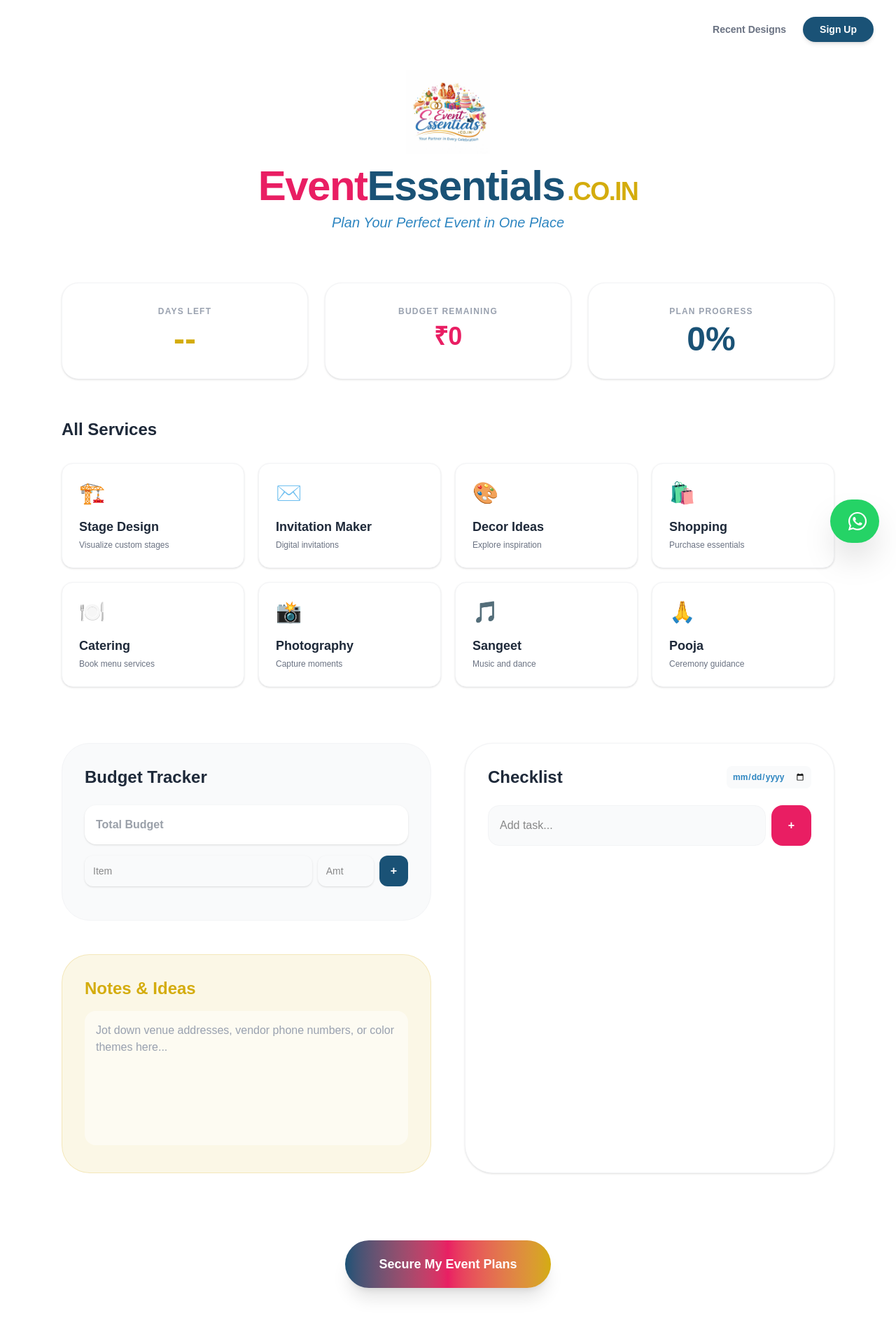
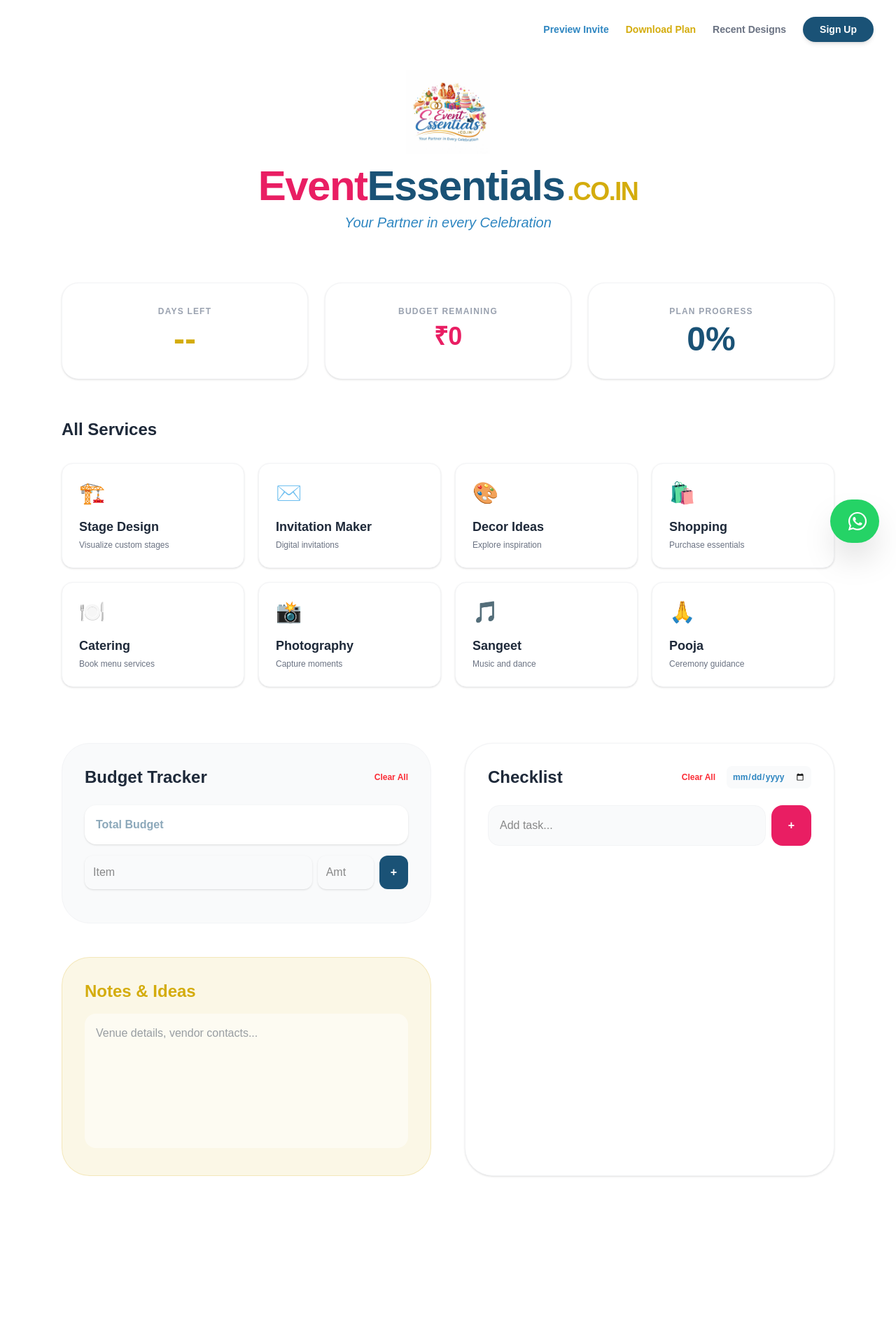
Before and after one commit to phanipavanmuttavarapu-svg/eventessentials-website, a Next.js app: page / in a window 1280 px wide. Shown: the top 1894 px of the page at 70% size. After the commit the page ends 1809 px from the top, so only its background shows below. Built offline with nearby package versions, Linux system fonts and the light colour scheme.

Commit message:
UI enhancments

```diff
--- a/app/page.tsx
+++ b/app/page.tsx
@@ -11,6 +11,7 @@
   const [recentProjects, setRecentProjects] = useState<any[]>([]);
   const [favorites, setFavorites] = useState<any[]>([]);
   const [showSignup, setShowSignup] = useState(false);
+  const [showInvitePreview, setShowInvitePreview] = useState(false);
   const [showRecent, setShowRecent] = useState(false);
 
   // State Management
@@ -38,9 +39,27 @@
     setTotalBudget(Number(localStorage.getItem("event_budget") || 0));
     setExpenses(JSON.parse(localStorage.getItem("event_expenses") || "[]"));
     setNotes(localStorage.getItem("event_notes") || "");
+
+    const fetchProjects = async () => {
+        try {
+          const db: any = await new Promise((res, rej) => {
+            const req = indexedDB.open(STAGE_DB);
+            req.onsuccess = () => res(req.result);
+            req.onerror = () => rej(req.error);
+          });
+          const tx: any = db.transaction(STAGE_STORE, "readonly");
+          const req: any = tx.objectStore(STAGE_STORE).getAll();
+          req.onsuccess = () => {
+            const sorted = (req.result || []).sort((a: any, b: any) => (b?.timestamp || 0) - (a?.timestamp || 0)).slice(0, 3);
+            setRecentProjects(sorted);
+          };
+        } catch (err) { console.log("No projects"); }
+      };
+      fetchProjects();
+      getAllFavorites().then(favs => setFavorites(favs.slice(0, 6)));
   }, []);
 
-  // Save Data
+  // Save Data & Timer Logic
   useEffect(() => {
     localStorage.setItem("event_tasks", JSON.stringify(tasks));
     localStorage.setItem("event_budget", totalBudget.toString());
@@ -54,11 +73,25 @@
     }
   }, [tasks, totalBudget, expenses, eventDate, notes]);
 
+  // Handlers
   const addTask = (e: React.FormEvent) => {
     e.preventDefault();
     if (!newTaskText.trim()) return;
     setTasks([...tasks, { id: Date.now(), text: newTaskText, completed: false }]);
     setNewTaskText("");
+  };
+
+  const toggleTask = (id: number) => {
+    setTasks(tasks.map(t => t.id === id ? { ...t, completed: !t.completed } : t));
+  };
+
+  const removeTask = (id: number, e: React.MouseEvent) => {
+    e.stopPropagation();
+    setTasks(tasks.filter(t => t.id !== id));
+  };
+
+  const clearAllTasks = () => {
+    if (window.confirm("Clear all tasks?")) setTasks([]);
   };
 
   const addExpense = (e: React.FormEvent) => {
@@ -67,6 +100,23 @@
     setExpenses([...expenses, { id: Date.now(), name: newExpenseName, amount: Number(newExpenseAmount) }]);
     setNewExpenseName("");
     setNewExpenseAmount("");
+  };
+
+  const removeExpense = (id: number) => {
+    setExpenses(expenses.filter(e => e.id !== id));
+  };
+
+  const clearAllExpenses = () => {
+    if (window.confirm("Clear all expenses?")) setExpenses([]);
+  };
+
+  const exportToText = () => {
+    const content = `EVENT PLAN: ${eventDate}\nRemaining Budget: ₹${remainingBudget}\nTasks: ${progress}%\n\nNotes:\n${notes}`;
+    const blob = new Blob([content], { type: 'text/plain' });
+    const link = document.createElement('a');
+    link.href = URL.createObjectURL(blob);
+    link.download = `EventPlan.txt`;
+    link.click();
   };
 
   const services = [
@@ -82,17 +132,15 @@
 
   return (
     <main className="min-h-screen bg-white font-sans relative pb-20">
-      {/* Header */}
+      {/* Header Nav */}
       <div className="flex justify-end items-center gap-6 px-8 py-6">
-        <button onClick={() => setShowRecent(!showRecent)} className="text-sm font-bold text-gray-500 hover:text-[#1A5276]">
-          {showRecent ? "Hide Recent" : "Recent Designs"}
-        </button>
-        <button onClick={() => setShowSignup(true)} className="px-6 py-2 bg-[#1A5276] text-white text-sm font-bold rounded-full shadow-md">
-          Sign Up
-        </button>
+        <button onClick={() => setShowInvitePreview(true)} className="text-sm font-bold text-[#2E86C1] hover:underline">Preview Invite</button>
+        <button onClick={exportToText} className="text-sm font-bold text-[#D4AC0D] hover:underline">Download Plan</button>
+        <button onClick={() => setShowRecent(!showRecent)} className="text-sm font-bold text-gray-500 hover:text-[#1A5276]">Recent Designs</button>
+        <button onClick={() => setShowSignup(true)} className="px-6 py-2 bg-[#1A5276] text-white text-sm font-bold rounded-full shadow-md">Sign Up</button>
       </div>
 
-      {/* Hero Branding */}
+      {/* Branding */}
       <section className="flex flex-col items-center text-center px-4 pt-4 pb-12">
         <Image src="/logo.png" alt="Logo" width={120} height={120} className="mb-4" />
         <h1 className="text-5xl md:text-6xl font-extrabold tracking-tight mb-2">
@@ -100,10 +148,10 @@
           <span className="text-[#1A5276]">Essentials</span>
           <span className="text-[#D4AC0D] text-3xl md:text-4xl ml-1">.CO.IN</span>
         </h1>
-        <p className="text-[#2E86C1] text-xl font-medium italic">Plan Your Perfect Event in One Place</p>
+        <p className="text-[#2E86C1] text-xl font-medium italic">Your Partner in every Celebration</p>
       </section>
 
-      {/* Stats Dashboard */}
+      {/* Stats */}
       <section className="px-6 py-6 max-w-6xl mx-auto grid grid-cols-1 md:grid-cols-3 gap-6 text-center">
         <div className="bg-white p-8 rounded-3xl border border-gray-100 shadow-sm">
           <p className="text-gray-400 text-xs font-bold uppercase tracking-widest">Days Left</p>
@@ -119,7 +167,7 @@
         </div>
       </section>
 
-      {/* Services Section */}
+      {/* Services */}
       <section className="px-6 py-8 max-w-6xl mx-auto">
         <h2 className="text-2xl font-bold mb-8 text-gray-800">All Services</h2>
         <div className="grid grid-cols-2 md:grid-cols-4 gap-5">
@@ -133,50 +181,46 @@
         </div>
       </section>
 
-      {/* Main Planning Tools Grid */}
+      {/* Main Tools */}
       <section className="px-6 py-12 max-w-6xl mx-auto grid grid-cols-1 lg:grid-cols-2 gap-12">
-
-        {/* Left Column: Budget & Notes */}
         <div className="space-y-12">
-          {/* Budget Tracker */}
           <div className="bg-gray-50 p-8 rounded-[2.5rem] border border-gray-100">
-            <h2 className="text-2xl font-bold text-gray-800 mb-6">Budget Tracker</h2>
-            <input
-              type="number" placeholder="Total Budget" value={totalBudget || ""} onChange={(e) => setTotalBudget(Number(e.target.value))}
-              className="w-full mb-4 p-4 bg-white rounded-2xl border-none font-bold text-gray-700 outline-none shadow-sm"
-            />
+            <div className="flex justify-between mb-6">
+              <h2 className="text-2xl font-bold text-gray-800">Budget Tracker</h2>
+              <button onClick={clearAllExpenses} className="text-xs font-bold text-red-500">Clear All</button>
+            </div>
+            <input type="number" placeholder="Total Budget" value={totalBudget || ""} onChange={(e) => setTotalBudget(Number(e.target.value))} className="w-full mb-4 p-4 bg-white rounded-2xl outline-none shadow-sm font-bold text-[#1A5276]"/>
             <form onSubmit={addExpense} className="flex gap-2 mb-4">
-              <input type="text" placeholder="Item" value={newExpenseName} onChange={(e) => setNewExpenseName(e.target.value)} className="flex-1 p-3 rounded-xl border-none text-sm outline-none shadow-sm"/>
-              <input type="number" placeholder="Amt" value={newExpenseAmount} onChange={(e) => setNewExpenseAmount(e.target.value)} className="w-20 p-3 rounded-xl border-none text-sm outline-none shadow-sm"/>
+              <input type="text" placeholder="Item" value={newExpenseName} onChange={(e) => setNewExpenseName(e.target.value)} className="flex-1 p-3 rounded-xl outline-none shadow-sm"/>
+              <input type="number" placeholder="Amt" value={newExpenseAmount} onChange={(e) => setNewExpenseAmount(e.target.value)} className="w-20 p-3 rounded-xl outline-none shadow-sm"/>
               <button type="submit" className="bg-[#1A5276] text-white px-4 rounded-xl font-bold">+</button>
             </form>
             <div className="space-y-2 max-h-40 overflow-y-auto">
               {expenses.map(exp => (
-                <div key={exp.id} className="flex justify-between bg-white p-3 rounded-xl text-sm border border-gray-100">
-                  <span className="text-gray-600">{exp.name}</span>
-                  <span className="font-bold text-[#E91E63]">₹{exp.amount}</span>
+                <div key={exp.id} className="flex justify-between bg-white p-3 rounded-xl text-sm border border-gray-100 shadow-sm">
+                  <span className="text-gray-600 font-medium">{exp.name}</span>
+                  <div className="flex items-center gap-3">
+                    <span className="font-bold text-[#E91E63]">₹{exp.amount}</span>
+                    <button onClick={() => removeExpense(exp.id)} className="text-gray-300">✕</button>
+                  </div>
                 </div>
               ))}
             </div>
           </div>
 
-          {/* Notes Section */}
           <div className="bg-[#D4AC0D]/10 p-8 rounded-[2.5rem] border border-[#D4AC0D]/20">
             <h2 className="text-2xl font-bold text-[#D4AC0D] mb-4">Notes & Ideas</h2>
-            <textarea
-              value={notes}
-              onChange={(e) => setNotes(e.target.value)}
-              placeholder="Jot down venue addresses, vendor phone numbers, or color themes here..."
-              className="w-full h-48 p-4 bg-white/50 rounded-2xl border-none outline-none text-gray-700 placeholder:text-gray-400 resize-none font-medium"
-            />
+            <textarea value={notes} onChange={(e) => setNotes(e.target.value)} placeholder="Venue details, vendor contacts..." className="w-full h-48 p-4 bg-white/50 rounded-2xl outline-none resize-none font-medium text-gray-700"/>
           </div>
         </div>
 
-        {/* Right Column: Checklist */}
         <div className="bg-white p-8 rounded-[2.5rem] border border-gray-100 shadow-sm">
           <div className="flex justify-between items-center mb-6">
             <h2 className="text-2xl font-bold text-gray-800">Checklist</h2>
-            <input type="date" value={eventDate} onChange={(e) => setEventDate(e.target.value)} className="text-xs font-bold text-[#2E86C1] bg-gray-50 p-2 rounded-lg outline-none"/>
+            <div className="flex items-center gap-4">
+               <button onClick={clearAllTasks} className="text-xs font-bold text-red-500">Clear All</button>
+               <input type="date" value={eventDate} onChange={(e) => setEventDate(e.target.value)} className="text-xs font-bold text-[#2E86C1] bg-gray-50 p-2 rounded-lg outline-none"/>
+            </div>
           </div>
           <form onSubmit={addTask} className="flex gap-2 mb-6">
             <input type="text" placeholder="Add task..." value={newTaskText} onChange={(e) => setNewTaskText(e.target.value)} className="flex-1 p-4 bg-gray-50 border border-gray-100 rounded-2xl outline-none"/>
@@ -184,25 +228,57 @@
           </form>
           <div className="space-y-3">
             {tasks.map((task) => (
-              <div key={task.id} onClick={() => toggleTask(task.id)} className="flex items-center justify-between p-4 bg-gray-50 rounded-2xl cursor-pointer group hover:bg-white border border-transparent hover:border-gray-100 transition-all">
+              <div key={task.id} onClick={() => toggleTask(task.id)} className="flex items-center justify-between p-4 bg-gray-50 rounded-2xl cursor-pointer group hover:bg-white border border-transparent hover:border-gray-100">
                 <div className="flex items-center">
                   <div className={`w-5 h-5 rounded-md border-2 mr-4 ${task.completed ? 'bg-[#1A5276] border-[#1A5276]' : 'border-gray-200'}`}>
                     {task.completed && <span className="text-white text-[10px] flex justify-center mt-0.5">✓</span>}
                   </div>
                   <span className={`font-medium ${task.completed ? 'text-gray-300 line-through' : 'text-gray-700'}`}>{task.text}</span>
                 </div>
+                <button onClick={(e) => removeTask(task.id, e)} className="text-gray-200 hover:text-red-500 opacity-0 group-hover:opacity-100">✕</button>
               </div>
             ))}
           </div>
         </div>
       </section>
 
-      {/* Footer CTA */}
-      <section className="px-6 py-12 text-center">
-        <button onClick={() => setShowSignup(true)} className="px-12 py-5 bg-gradient-to-r from-[#1A5276] via-[#E91E63] to-[#D4AC0D] text-white font-bold rounded-full text-lg shadow-xl hover:scale-[1.03] transition-all">
-          Secure My Event Plans
-        </button>
-      </section>
+      {/* Invitation Preview Modal */}
+      {showInvitePreview && (
+        <div className="fixed inset-0 bg-black/80 backdrop-blur-sm flex items-center justify-center z-[110] p-4">
+          <div className="bg-white rounded-[3rem] max-w-lg w-full overflow-hidden shadow-2xl animate-in zoom-in-95">
+            <div className="bg-[#E91E63] p-12 text-center text-white relative">
+              <button onClick={() => setShowInvitePreview(false)} className="absolute top-6 right-8 text-white/50 hover:text-white">✕</button>
+              <h4 className="text-sm font-bold uppercase tracking-[0.3em] mb-4">You are Invited to</h4>
+              <p className="text-4xl font-serif italic mb-2">Our Special Celebration</p>
+              <div className="h-px w-24 bg-white/30 mx-auto my-6"></div>
+              <p className="text-xl font-light">{eventDate || "A Beautiful Day"}</p>
+            </div>
+            <div className="p-12 text-center space-y-6">
+               <p className="text-gray-500 leading-relaxed font-medium">Join us as we celebrate love and life. Your presence would make our event truly complete.</p>
+               <div className="pt-6">
+                 <p className="text-xs font-bold text-gray-400 uppercase tracking-widest mb-2">Venue</p>
+                 <p className="text-[#1A5276] font-bold text-lg">Grand Ballroom, Regency Palace</p>
+               </div>
+               <button onClick={() => setShowInvitePreview(false)} className="w-full py-4 bg-[#1A5276] text-white rounded-2xl font-bold shadow-lg mt-8 hover:bg-[#E91E63] transition-colors">RSVP Now</button>
+            </div>
+          </div>
+        </div>
+      )}
+
+      {/* Signup Modal */}
+      {showSignup && (
+        <div className="fixed inset-0 bg-black/60 backdrop-blur-md flex items-center justify-center z-[100] p-4">
+          <div className="bg-white p-10 rounded-[2.5rem] max-w-md w-full animate-in zoom-in-95">
+            <button onClick={() => setShowSignup(false)} className="float-right text-gray-400">✕</button>
+            <h2 className="text-3xl font-black mb-2 text-[#E91E63]">Join Us!</h2>
+            <p className="text-gray-500 mb-8 font-medium">Create your account to save your designs.</p>
+            <form className="space-y-4">
+              <input type="email" placeholder="Email Address" className="w-full p-4 bg-gray-50 rounded-2xl outline-none focus:ring-2 focus:ring-[#1A5276]/20" required />
+              <button type="button" onClick={() => setShowSignup(false)} className="w-full py-4 bg-[#1A5276] text-white rounded-2xl font-bold">Get Started</button>
+            </form>
+          </div>
+        </div>
+      )}
     </main>
   );
 }
```
